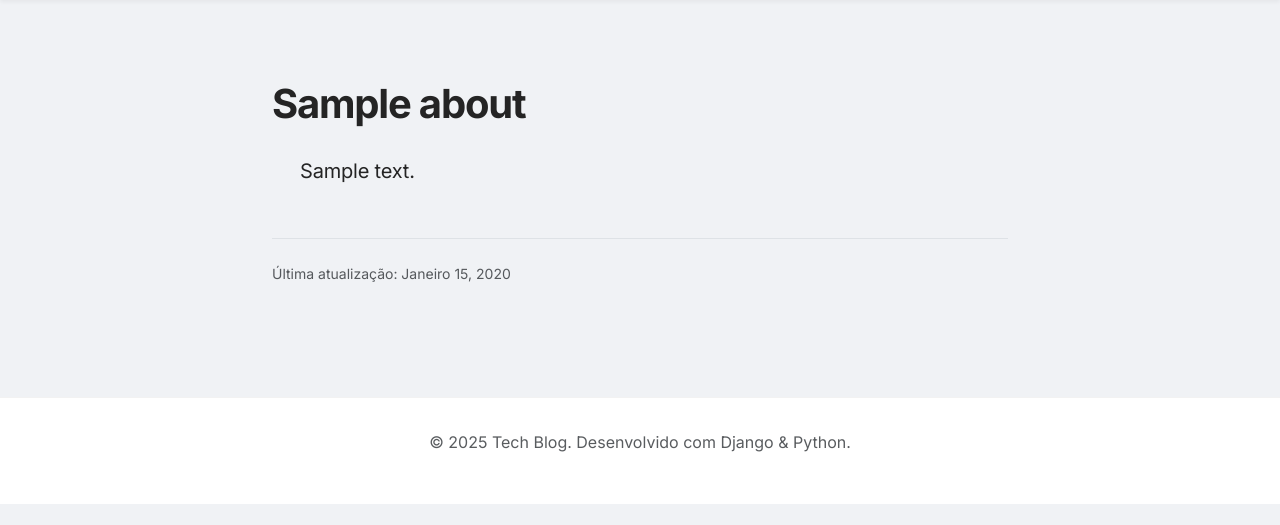
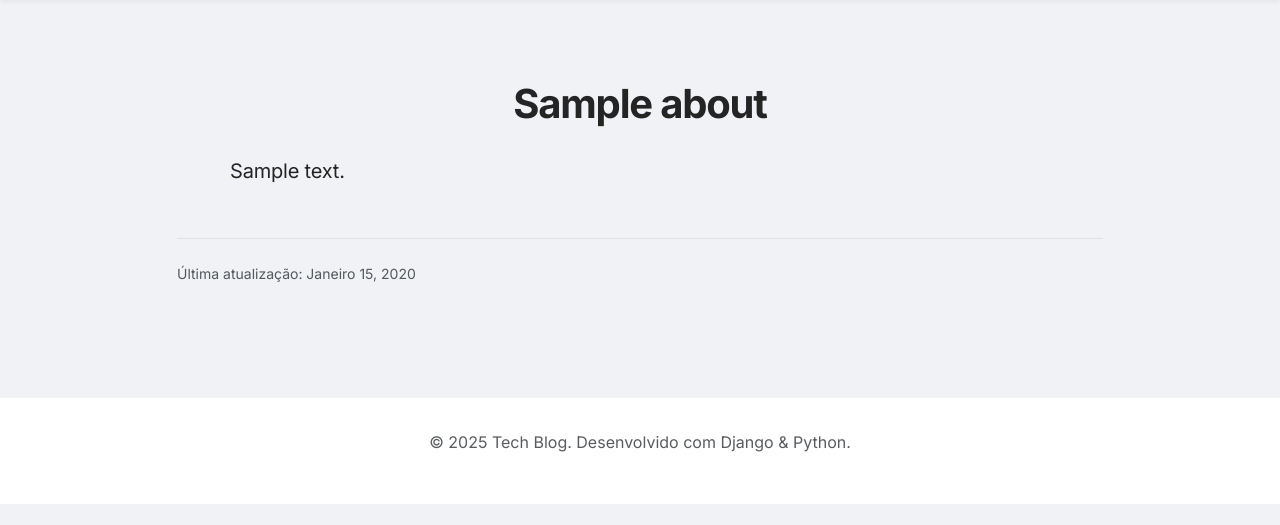
Before and after one commit to LucasQuintela23/blog, a Django app: page /about/ in a window 1280 px wide. Shown: the part 75-600 px from the top of the page. Run offline with Django 5.2, Linux system fonts and the light colour scheme; tables that the repository leaves empty hold one stand-in row (values such as "Sample post"); some libraries are stand-ins or nearby versions.

Commit message:
refactor: adicionado ajustes na pagina sobre

```diff
--- a/blog/templates/blog/about.html
+++ b/blog/templates/blog/about.html
@@ -3,7 +3,7 @@
 {% block title %}{{ about.title }} | TechBlog{% endblock %}
 
 {% block content %}
-<h1 class="mb-4">{{ about.title }}</h1>
+<h1 class="mb-4 text-center">{{ about.title }}</h1>
 
 <div class="article-content">
     {{ about.body_html|safe }}
--- a/blog/templates/blog/post_detail.html
+++ b/blog/templates/blog/post_detail.html
@@ -4,7 +4,7 @@
 
 {% block content %}
 <article class="blog-post">
-    <header class="mb-5">
+    <header class="mb-5 text-center">
         <div class="post-meta mb-2">
             <time datetime="{{ post.created_at|date:'c' }}">
                 {{ post.created_at|date:"F d, Y" }}
--- a/core/settings.py
+++ b/core/settings.py
@@ -39,7 +39,7 @@ MIDDLEWARE = [
     "django.middleware.security.SecurityMiddleware",
     "whitenoise.middleware.WhiteNoiseMiddleware",
     "django.contrib.sessions.middleware.SessionMiddleware",
-    "django.middleware.locale.LocaleMiddleware",  # i18n
+    # "django.middleware.locale.LocaleMiddleware",  # i18n removed to force default language
     "django.middleware.common.CommonMiddleware",
     "django.middleware.csrf.CsrfViewMiddleware",
     "django.contrib.auth.middleware.AuthenticationMiddleware",
@@ -113,7 +113,6 @@ USE_TZ = True
 
 LANGUAGES = [
     ("pt-br", _("Portuguese")),
-    ("en", _("English")),
 ]
 
 LOCALE_PATHS = [
--- a/static/css/styles.css
+++ b/static/css/styles.css
@@ -154,11 +154,10 @@ h3 {
     color: #242424;
     font-weight: 400;
     letter-spacing: -0.01em;
-    max-width: 680px;
+    max-width: 820px;
     margin: 0 auto;
     overflow-wrap: break-word;
     word-wrap: break-word;
-    word-break: break-word;
 }
 
 .article-content p {
--- a/templates/base.html
+++ b/templates/base.html
@@ -176,7 +176,7 @@
     <main class="container py-5">
         {% block container_content %}
         <div class="row">
-            <div class="col-lg-8 mx-auto">
+            <div class="col-lg-10 mx-auto">
                 {% block content %}{% endblock %}
             </div>
         </div>
```
